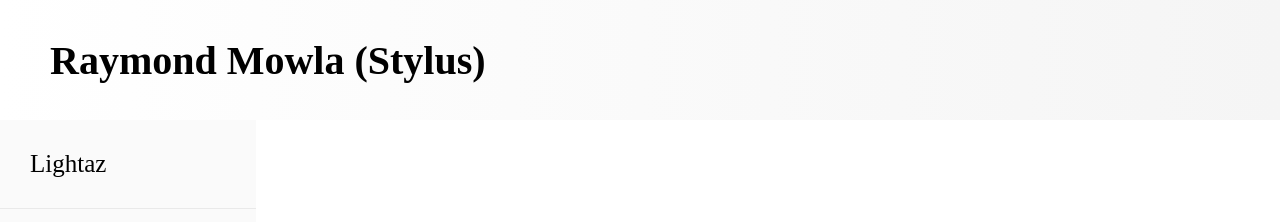
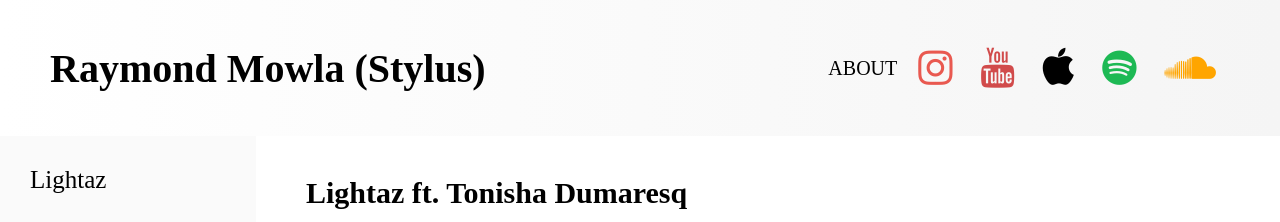
Before and after one commit to sean-xiao-zhao7/ray, a website with bundled scripts: page index.html in a window 1280 px wide. Shown: the top 222 px of the page. Built offline with nearby package versions, Linux system fonts and the light colour scheme.

Commit message:
Add socials

```diff
--- a/data/ray.js
+++ b/data/ray.js
@@ -2,6 +2,15 @@ export const ray = {
     firstname: "Raymond",
     lastname: "Mowla",
     nickname: "Stylus",
+    social: {
+        instagram: "https://www.instagram.com/raymond.mowla.music/",
+        applemusic:
+            "https://music.apple.com/ca/artist/raymond-mowla/1476190204",
+        youtube: "https://www.youtube.com/channel/UCkLJVRMfX9REoIQUXf41xEA",
+        spotify: "https://open.spotify.com/artist/6tagqdfCHMk6oBnpDDdgvr",
+        soundcloud: "https://soundcloud.com/raymond-mowla",
+        shazam: "https://www.shazam.com/artist/raymond-mowla/1476190204",
+    },
 };
 
 export const playlistDATA = [
--- a/index.html
+++ b/index.html
@@ -7,9 +7,24 @@
         <title></title>
         <script type="module" src="index.js" defer></script>
         <link rel="stylesheet" href="style/output/index.css" />
+        <!-- font awesome social icons -->
+        <link
+            rel="stylesheet"
+            href="https://cdnjs.cloudflare.com/ajax/libs/font-awesome/4.7.0/css/font-awesome.min.css"
+        />
     </head>
     <body>
-        <header><h1></h1></header>
+        <header>
+            <h1></h1>
+            <section id="social">
+                <a href="#" id="about-link">About</a>
+                <a href="#" class="fa fa-instagram fa-2x"></a>
+                <a href="#" class="fa fa-youtube fa-2x"></a>
+                <a href="#" class="fa fa-apple fa-2x"></a>
+                <a href="#" class="fa fa-spotify fa-2x"></a>
+                <a href="#" class="fa fa-soundcloud fa-2x"></a>
+            </section>
+        </header>
         <section id="sidebar"></section>
         <section id="display"></section>
     </body>
--- a/index.js
+++ b/index.js
@@ -25,6 +25,7 @@ class App {
         header.textContent = this.artist.fullName();
         document.title = this.artist.fullName();
         this.playlist.render();
+        this.playlist.playlist[0].render();
     }
 }
 
--- a/style/body/grid.scss
+++ b/style/body/grid.scss
@@ -1,5 +1,5 @@
 body {
     display: grid;
-    grid-template-rows: [header-start] 15vh [header-end content-start] max-content [content-end];
+    grid-template-rows: [header-start] minmax(12rem, 17vh) [header-end content-start] max-content [content-end];
     grid-template-columns: [sidebar-start] 20vw [sidebar-end display-start] 80vw [display-end];
 }
--- a/style/body/header.scss
+++ b/style/body/header.scss
@@ -1,3 +1,5 @@
+@import "../common/colors.scss";
+
 header {
     grid-column: sidebar-start / display-end;
 
@@ -5,5 +7,51 @@ header {
     background: linear-gradient(to right, white, whitesmoke);
     display: flex;
     align-items: center;
-    padding-left: 5rem;
+    padding: 0 5rem;
+    justify-content: space-between;
+
+    #social {
+        display: grid;
+        grid-template-columns: repeat(6, min-content);
+
+        a {
+            display: flex;
+            flex-direction: column;
+            justify-content: center;
+            text-decoration: none;
+            text-transform: uppercase;
+            padding: 7px;
+            height: 100%;
+            color: black;
+            transition: background-color 0.1s;
+        }
+
+        a:before {
+            padding: 5px 7px;
+        }
+
+        a:hover {
+            background-color: $gray2;
+        }
+
+        a.fa-instagram {
+            color: $color-instagram;
+        }
+
+        a.fa-youtube {
+            color: $color-youtube;
+        }
+
+        a.fa-apple {
+            color: black;
+        }
+
+        a.fa-spotify {
+            color: $color-spotify;
+        }
+
+        a.fa-soundcloud {
+            color: orange;
+        }
+    }
 }
--- a/style/common/colors.scss
+++ b/style/common/colors.scss
@@ -1,2 +1,5 @@
 $gray1: rgba(246, 246, 246, 0.562);
 $gray2: rgba(221, 221, 221, 0.562);
+$color-instagram: #e95950;
+$color-youtube: #d14b4b;
+$color-spotify: #1DB954;
```
Also changed, not shown: style/output/index.css.
